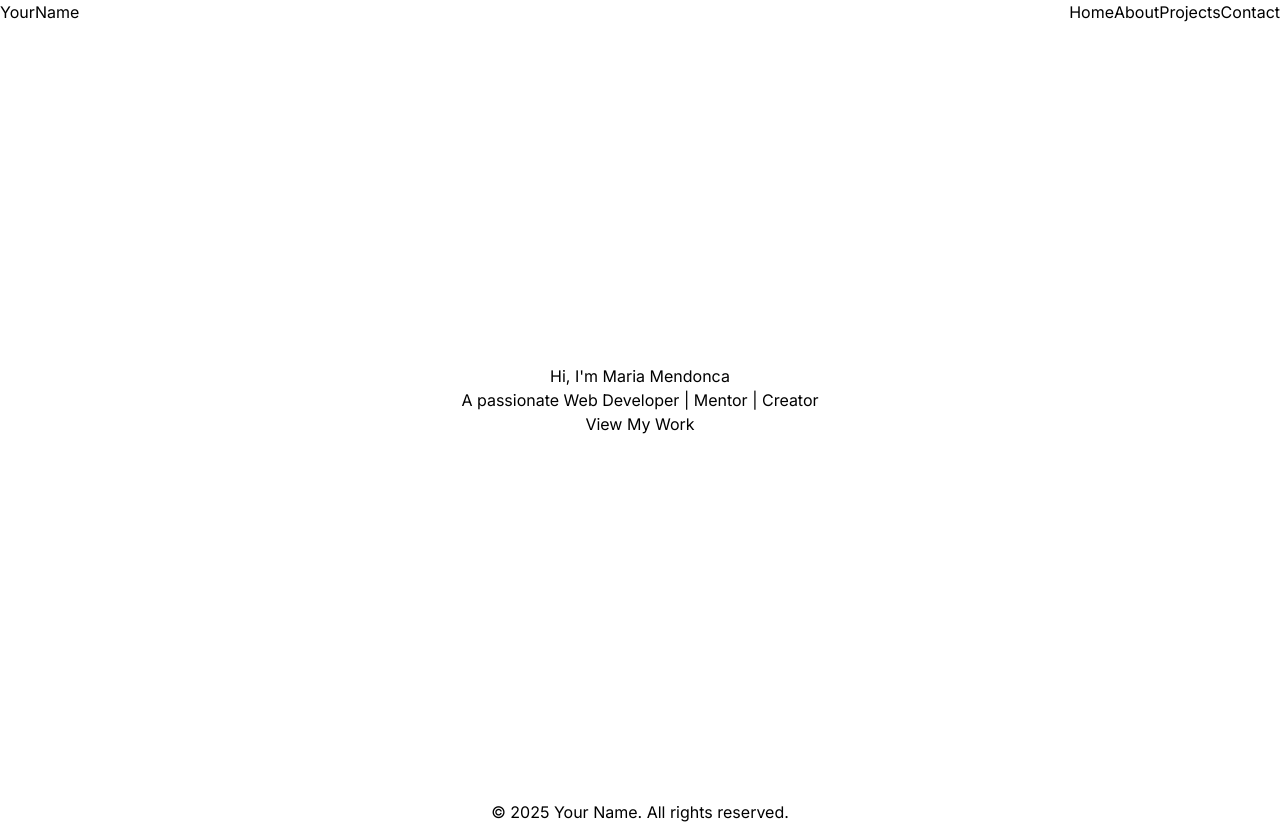
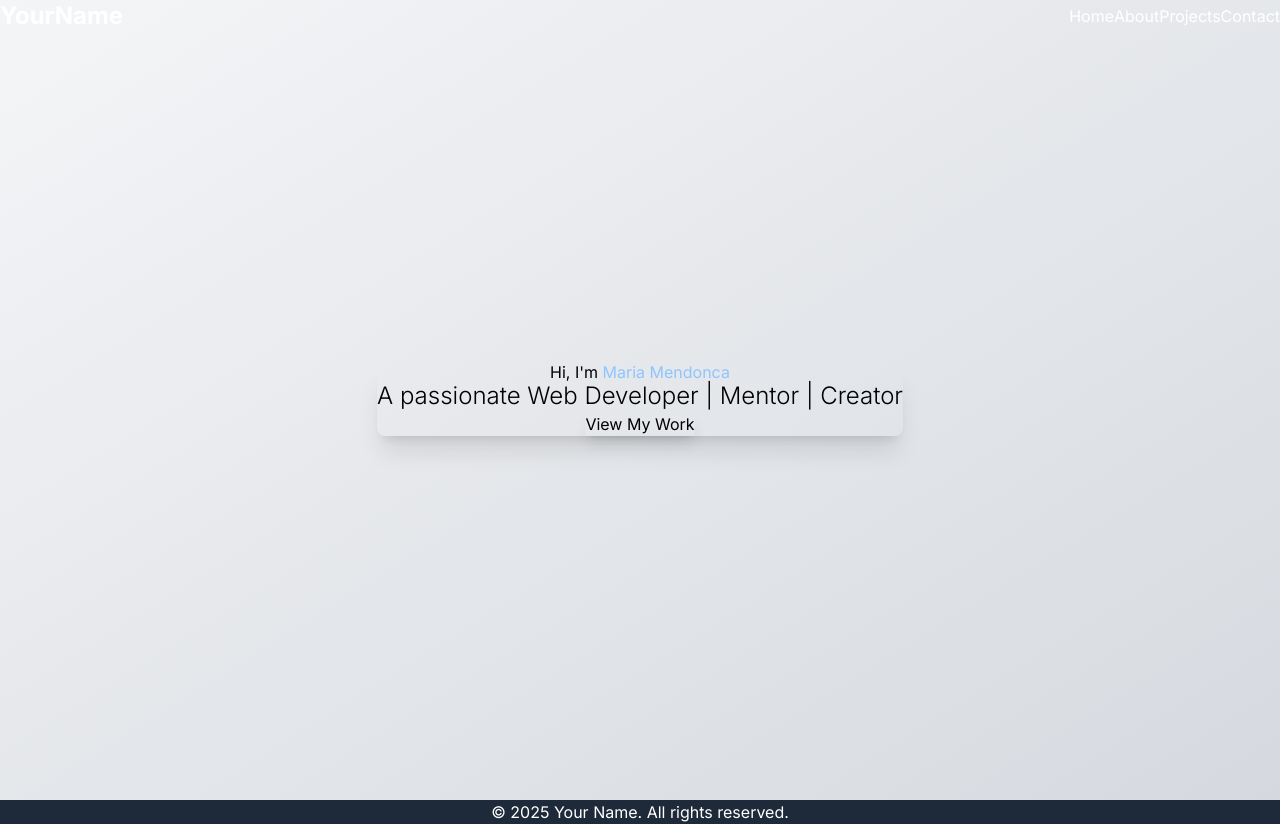
Before and after one commit to mendoncamaria/new-portfolio, a Next.js app: page / in a window 1280 px wide. Built offline with nearby package versions, Linux system fonts and the light colour scheme.

Commit message:
fixed styles

```diff
--- a/src/app/globals.css
+++ b/src/app/globals.css
@@ -1,3 +1,4 @@
+@import "tailwindcss";
 @import "tailwindcss/preflight";
 @tailwind utilities;
 
@@ -5,7 +6,7 @@
 @keyframes fadeInFromBottom {
   from {
     opacity: 0;
-    transform: translateY(20px);
+    transform: translateY(30px);
   }
   to {
     opacity: 1;
@@ -20,3 +21,7 @@
 
 .delay-200 { animation-delay: 0.2s; }
 .delay-400 { animation-delay: 0.4s; }
+
+.padding-header-side {
+  padding: 1rem 2rem;
+}
```
